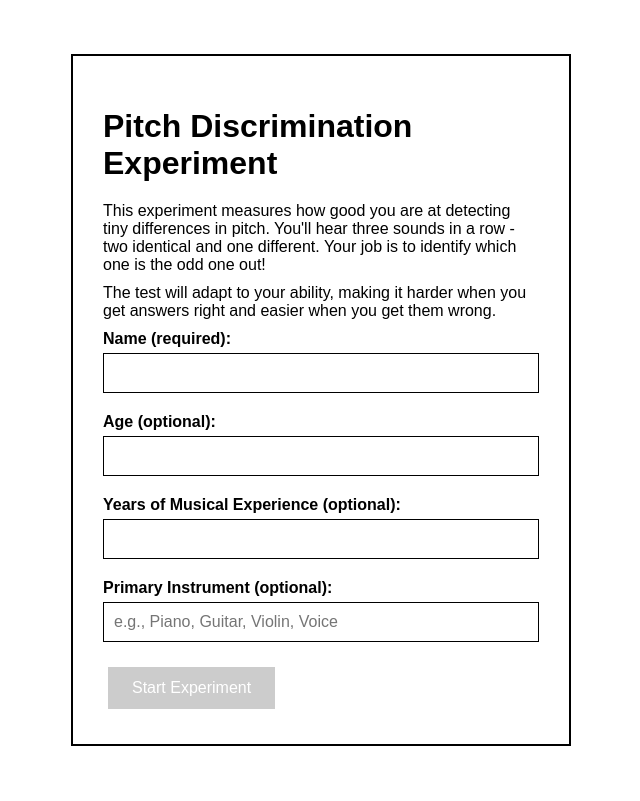
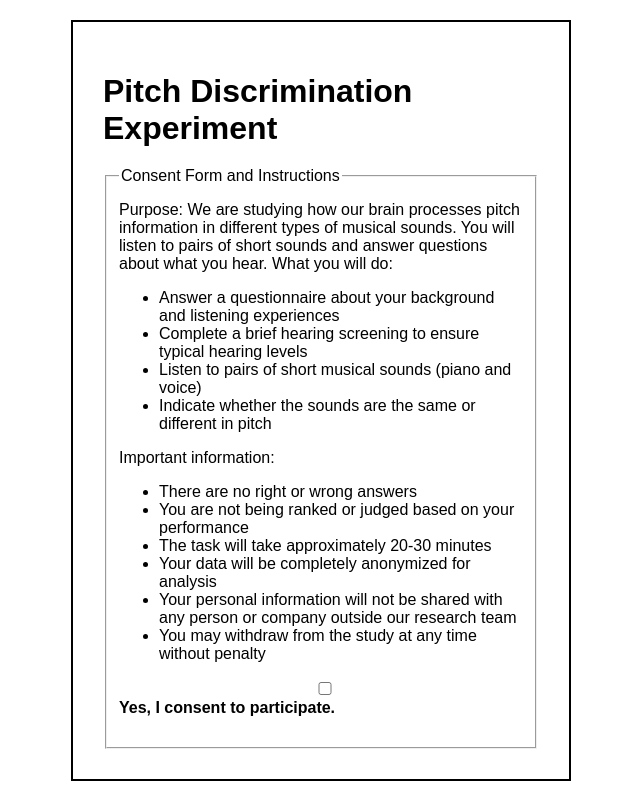
Before and after one commit to Sangarshanan/pitch-discrimination-experiment, a React (Create React App) app: page / in a window 1280 px wide. Shown: the whole page, without its empty margins (319-959 px from the left). Built offline with nearby package versions, Linux system fonts and the light colour scheme; the HTML template or start-up script is replaced by a standard one.

Commit message:
Update ParticipantForm.tsx

```diff
--- a/src/ParticipantForm.tsx
+++ b/src/ParticipantForm.tsx
@@ -1,105 +1,193 @@
+// src/components/ParticipantForm.tsx
+
 import React, { useState } from 'react';
-import { ParticipantInfo } from './types';
+// Make sure to import the new types
+import type { ParticipantInfo, SingingInTuneAbility, SingingFrequency } from './types';
+import { MusicalAbilityLevels, SingingAbilityLevels, SingingInTuneAbilityLevels, SingingFrequencyLevels,  PrimaryListeningTypeLevels } from './types';
 
 interface ParticipantFormProps {
   onSubmit: (info: ParticipantInfo) => void;
 }
 
+// A small helper component to make creating radio button groups easier
+const RadioGroup = ({ name, options, selected, onChange }: { name: string, options: readonly string[], selected: string | undefined, onChange: React.ChangeEventHandler<HTMLInputElement> }) => (
+    <div style={{ display: 'flex', flexDirection: 'column', gap: '5px', marginTop: '5px' }}>
+        {options.map(option => (
+            <label key={option}>
+                <input type="radio" name={name} value={option} checked={selected === option} onChange={onChange} />
+                {option}
+            </label>
+        ))}
+    </div>
+);
+
 const ParticipantForm: React.FC<ParticipantFormProps> = ({ onSubmit }) => {
+  // Initialize the state with all the new fields from our types.ts file
   const [formData, setFormData] = useState<ParticipantInfo>({
     name: '',
     age: undefined,
+    gender: '',
+    nativeLanguage: '',
+    isTonalLanguage: undefined,
+    hasConsented: false,
+    hasHearingIssues: undefined,
+    hearingIssuesDescription: '',
     yearsMusicalExperience: undefined,
+    yearsInstrumentTraining: undefined, // NEW
+    trainingStartAge: undefined, // NEW
     instrument: '',
+    MusicalAbility: undefined,// NEW
+    musicListeningHours: undefined,
+    primaryListeningType: undefined, // NEW
+    musicGenres: '', // NEW
+    yearsVocalTraining: undefined, // NEW
+    singingInTuneAbility: undefined, // NEW
+    singingFrequency: undefined, // NEW
+    singingAbility: undefined,
+    hasPerfectPitch: undefined,
   });
+
+  const handleChange = (e: React.ChangeEvent<HTMLInputElement | HTMLTextAreaElement | HTMLSelectElement>) => {
+    const { name, value, type } = e.target;
+    if (type === 'checkbox') {
+        const { checked } = e.target as HTMLInputElement;
+        setFormData(prev => ({ ...prev, [name]: checked }));
+    } else if (type === 'number') {
+        setFormData(prev => ({ ...prev, [name]: value === '' ? undefined : parseInt(value, 10) }));
+    } else {
+        setFormData(prev => ({ ...prev, [name]: value }));
+    }
+  };
 
   const handleSubmit = (e: React.FormEvent) => {
     e.preventDefault();
-    if (formData.name.trim()) {
+    if (formData.hasConsented) {
       onSubmit(formData);
     }
-  };
-
-  const handleChange = (field: keyof ParticipantInfo) => (
-    e: React.ChangeEvent<HTMLInputElement>
-  ) => {
-    const value = e.target.value;
-    setFormData(prev => ({
-      ...prev,
-      [field]: field === 'age' || field === 'yearsMusicalExperience'
-        ? value === '' ? undefined : parseInt(value)
-        : value
-    }));
   };
 
   return (
     <div className="app">
       <div className="form-container">
         <h1>Pitch Discrimination Experiment</h1>
-        <p>
-          This experiment measures how good you are at detecting tiny differences in pitch.
-          You'll hear three sounds in a row - two identical and one different.
-          Your job is to identify which one is the odd one out!
+        <form onSubmit={handleSubmit}>
+          <fieldset>
+            <legend>Consent Form and Instructions</legend>
+            <p>Purpose: We are studying how our brain processes pitch information in different types of musical sounds. You will listen to pairs of short sounds and answer questions about what you hear.
+What you will do:
+<ul>
+<li>Answer a questionnaire about your background and listening experiences</li>
+<li>Complete a brief hearing screening to ensure typical hearing levels</li>
+<li>Listen to pairs of short musical sounds (piano and voice)</li>
+<li>Indicate whether the sounds are the same or different in pitch</li>
+</ul>
 </p>
 <p>
-          The test will adapt to your ability, making it harder when you get answers right
-          and easier when you get them wrong.
+Important information:
+<ul>
+<li>There are no right or wrong answers</li>
+<li>You are not being ranked or judged based on your performance</li>
+<li>The task will take approximately 20-30 minutes</li>
+<li>Your data will be completely anonymized for analysis</li>
+<li>Your personal information will not be shared with any person or company outside our research team</li>
+<li>You may withdraw from the study at any time without penalty</li>
+</ul>
 </p>
+            <div className="form-group">
+              <label>
+                <input type="checkbox" name="hasConsented" checked={formData.hasConsented} onChange={handleChange} />
+                <b>Yes, I consent to participate.</b>
+              </label>
+            </div>
+          </fieldset>
 
-        <form onSubmit={handleSubmit}>
+          {formData.hasConsented && (
+            <>
+              {/* --- DEMOGRAPHIC INFORMATION --- */}
+              <fieldset>
+                <legend>Demographic Information</legend>
                 <div className="form-group">
-            <label htmlFor="name">Name (required):</label>
-            <input
-              type="text"
-              id="name"
-              value={formData.name}
-              onChange={handleChange('name')}
-              required
-            />
+                  <label>Name:</label>
+                  <input type="string" name="name" value={formData.name ?? ''} onChange={handleChange} />
                 </div>
+                <div className="form-group">
+                  <label>Age:</label>
+                  <input type="number" name="age" value={formData.age ?? ''} onChange={handleChange} />
+                </div>
+                <div className="form-group">
+                  <label>Gender:</label>
+                  <RadioGroup name="gender" options={['Male', 'Female', 'Non-binary', 'Prefer not to say']} selected={formData.gender} onChange={handleChange} />
+                </div>
+                <div className="form-group">
+                  <label>What is your native language?</label>
+                  <input type="text" name="nativeLanguage" value={formData.nativeLanguage || ''} onChange={handleChange} />
+                </div>
+                <div className="form-group">
+                  <label>Is your native language a tonal language (e.g., Mandarin, Cantonese, Thai, Vietnamese)?</label>
+                  <RadioGroup name="isTonalLanguage" options={['Yes', 'No', "I don't know"]} selected={formData.isTonalLanguage} onChange={handleChange} />
+                </div>
+              </fieldset>
 
+              {/* --- MUSICAL EXPERIENCE --- */}
+              <fieldset>
+                <legend>Musical Experience</legend>
                 <div className="form-group">
-            <label htmlFor="age">Age (optional):</label>
-            <input
-              type="number"
-              id="age"
-              value={formData.age || ''}
-              onChange={handleChange('age')}
-              min="1"
-              max="120"
-            />
+                  <label>Years of musical training on any instrument (can be 0):</label>
+                  <input type="number" name="yearsMusicalExperience" value={formData.yearsMusicalExperience ?? ''} onChange={handleChange} />
                 </div>
+                <div className="form-group">
+                  <label>Years of formal training on your primary instrument:</label>
+                  <input type="number" name="yearsInstrumentTraining" value={formData.yearsInstrumentTraining ?? ''} onChange={handleChange} />
+                </div>
+                <div className="form-group">
+                  <label>Age you began musical training:</label>
+                  <input type="number" name="trainingStartAge" value={formData.trainingStartAge ?? ''} onChange={handleChange} />
+                </div>
+                <div className="form-group">
+                  <label>Primary Instrument:</label>
+                  <input type="text" name="instrument" value={formData.instrument || ''} onChange={handleChange} />
+                </div>
+              </fieldset>
 
+              {/* --- MUSICAL LISTENING --- */}
+              <fieldset>
+                <legend>Musical Listening</legend>
                 <div className="form-group">
-            <label htmlFor="experience">Years of Musical Experience (optional):</label>
-            <input
-              type="number"
-              id="experience"
-              value={formData.yearsMusicalExperience || ''}
-              onChange={handleChange('yearsMusicalExperience')}
-              min="0"
-              max="100"
-            />
+                  <label>How many hours a week, on average, do you listen to music?</label>
+                  <input type="number" name="musicListeningHours" value={formData.musicListeningHours ?? ''} onChange={handleChange} />
                 </div>
+                <div className="form-group">
+                <label>Do you primarily listen to instrumental music or music with vocals?</label>
+                <RadioGroup name="primaryListeningType" options={PrimaryListeningTypeLevels} selected={formData.primaryListeningType} onChange={handleChange} />
+                </div>
+                <div className="form-group">
+                  <label>What genres of music do you most frequently listen to?</label>
+                  <textarea name="musicGenres" value={formData.musicGenres} onChange={handleChange} placeholder="e.g., Pop, Rock, Classical, Jazz..." />
+                </div>
+              </fieldset>
 
+              {/* --- SINGING EXPERIENCE --- */}
+              <fieldset>
+                <legend>Singing Experience</legend>
                 <div className="form-group">
-            <label htmlFor="instrument">Primary Instrument (optional):</label>
-            <input
-              type="text"
-              id="instrument"
-              value={formData.instrument || ''}
-              onChange={handleChange('instrument')}
-              placeholder="e.g., Piano, Guitar, Violin, Voice"
-            />
+                  <label>How many years of formal vocal training have you had?(Can be 0)</label>
+                  <input type="number" name="yearsVocalTraining" value={formData.yearsVocalTraining ?? ''} onChange={handleChange} />
                 </div>
+                <div className="form-group">
+                  <label>How would you rate your ability to sing in tune?</label>
+                  <RadioGroup name="singingInTuneAbility" options={SingingInTuneAbilityLevels} selected={formData.singingInTuneAbility} onChange={handleChange} />
+                </div>
+                <div className="form-group">
+                  <label>How often do you sing (including casually)?</label>
+                  <RadioGroup name="singingFrequency" options={SingingFrequencyLevels} selected={formData.singingFrequency} onChange={handleChange} />
+                </div>
+              </fieldset>
 
-          <button
-            type="submit"
-            className="btn"
-            disabled={!formData.name.trim()}
-          >
-            Start Experiment
-          </button>
+              {/* Other sections like Hearing Health and Auditory Abilities would go here */}
+
+              <button type="submit" className="btn">Start Experiment</button>
+            </>
+          )}
         </form>
       </div>
     </div>
```
Lines whose indentation alone changed are shown as unchanged.
